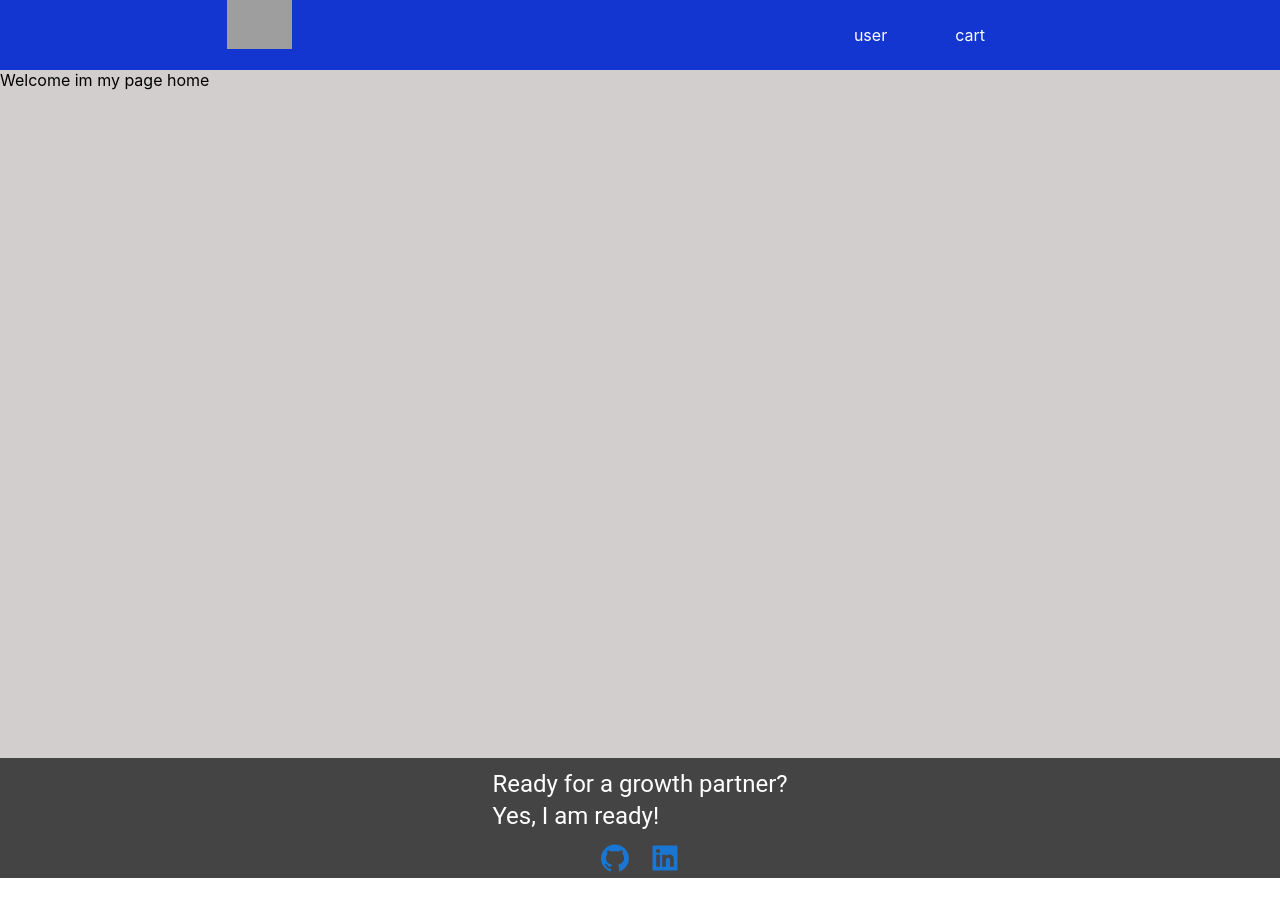
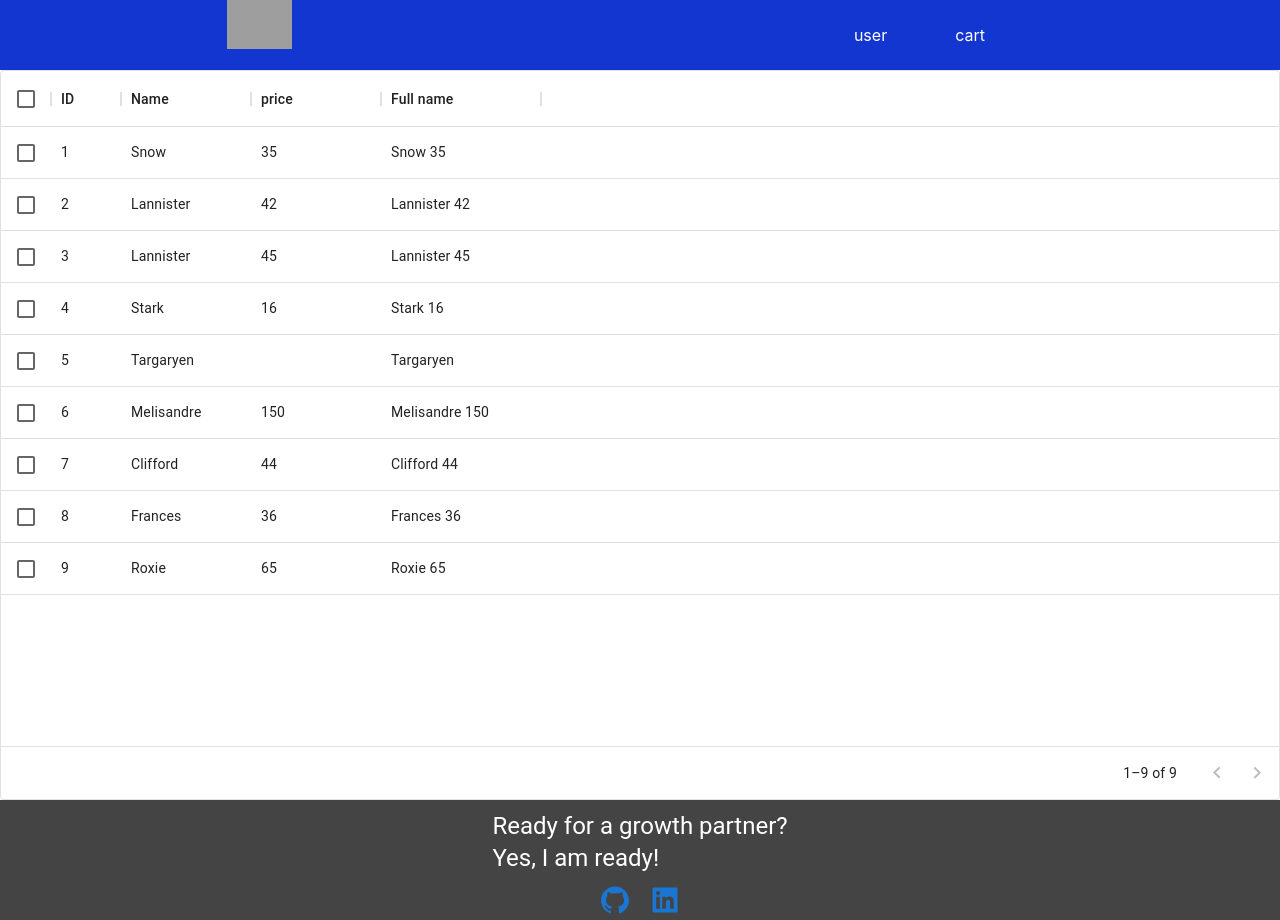
Before and after one commit to lissandrojs/testFullStackProblemCompany, a React (Create React App) app in the folder frontend/: page /home in a window 1280 px wide. Before the commit the page ends 878 px from the top, so only its background shows below. Built offline with nearby package versions, Linux system fonts and the light colour scheme; no server answers; grey boxes are pictures that could not be loaded.

Commit message:
feat : create simple list products in screen home

```diff
--- a/frontend/package.json
+++ b/frontend/package.json
@@ -13,6 +13,7 @@
     "@mui/icons-material": "^5.11.0",
     "@mui/material": "^5.11.1",
     "@mui/styled-engine-sc": "^5.11.0",
+    "@mui/x-data-grid": "^5.17.16",
     "@testing-library/jest-dom": "^5.16.5",
     "@testing-library/react": "^13.4.0",
     "@testing-library/user-event": "^13.5.0",
--- a/frontend/src/components/Home/Home.tsx
+++ b/frontend/src/components/Home/Home.tsx
@@ -1,8 +1,85 @@
-import React from "react";
 import "./style.css";
+import  React, { useEffect, useState } from 'react';
+import { DataGrid, GridColDef, GridValueGetterParams } from '@mui/x-data-grid';
+import useAPIConsumption from "../../services/api";
+import IProduct  from "../../interfaces/IProducts";
+
+
+
+interface IProductRequest{
+  ID: number
+  name :string
+  price: number
+}
 
 const HomeComponent = () => {
-  return <div className="mainbar">Welcome im my page home</div>;
+
+  const columns: GridColDef[] = [
+    { field: 'id', headerName: 'ID', width: 70 },
+    { field: 'name', headerName: 'Name', width: 130 },
+    { field: 'price', headerName: 'price', width: 130 },
+
+    {
+      field: 'fullName',
+      headerName: 'Full name',
+      description: 'This column has a value getter and is not sortable.',
+      sortable: false,
+      width: 160,
+      valueGetter: (params: GridValueGetterParams) =>
+        `${params.row.name || ''} ${params.row.price || ''}`,
+    },
+  ];
+
+ const apiConsumption = useAPIConsumption()
+
+ const [rows,setRows] = useState( [
+
+  { id: 1, name: 'Snow',  price: 35 },
+ { id: 2, name: 'Lannister', price: 42 },
+ { id: 3, name: 'Lannister', price: 45 },
+ { id: 4, name: 'Stark', price: 16 },
+ { id: 5, name: 'Targaryen', price: null },
+ { id: 6, name: 'Melisandre', price: 150 },
+ { id: 7, name: 'Clifford', price: 44 },
+ { id: 8, name: 'Frances', price: 36 },
+ { id: 9, name: 'Roxie', price: 65 },])
+
+ useEffect(()=>{
+
+  const getStorage = localStorage.getItem("product")
+
+  if (!getStorage) {
+    apiConsumption.getProducts().then((data)=>{
+
+      const newObjt :Array<IProduct> = []
+
+      data?.forEach((element:IProductRequest) => {
+
+
+          newObjt.push({
+            id:element.ID,
+            name:element.name,
+            price:Number(element.price)
+        })
+
+      });
+
+    setRows(newObjt)
+    })
+  }
+},[])
+  return (
+    <div style={{ height: 730, width: '100%' }}>
+      <DataGrid
+      style={{display:"flex"}}
+        rows={rows}
+        columns={columns}
+        pageSize={10}
+        rowsPerPageOptions={[10]}
+        checkboxSelection
+      />
+    </div>
+  );
 };
 
 export default HomeComponent;
--- /dev/null
+++ b/frontend/src/interfaces/IProducts.d.ts
@@ -0,0 +1,5 @@
+export default interface IProduct{
+    id: number
+    name :string
+    price: number
+}
--- a/frontend/src/pages/Home/Home.tsx
+++ b/frontend/src/pages/Home/Home.tsx
@@ -1,7 +1,6 @@
-import React from "react"
+
 import HomeComponent from "../../components/Home/Home"
 import Layout from "../../components/Layout/Layout"
-
 
 const HomePage =()=>{
         return(
--- /dev/null
+++ b/frontend/src/services/api.tsx
@@ -0,0 +1,35 @@
+import axios from "axios";
+import React from "react";
+const useAPIConsumption = () => {
+  const getProducts = async () => {
+    const response = await axios.get("http://localhost:8081/products");
+    if (response.data) {
+      return response.data;
+    }
+    return [];
+  };
+
+//   const getBook = async (slug, chapter) => {
+//     const response = await axios.get(
+//       `/api/books?slug=${slug}&chapter=${chapter}`
+//     );
+
+//     if (response.data) {
+//       return response.data;
+//     }
+//     return null;
+//   };
+
+//   const postSearch = async (search) => {
+//     const response = await axios.get(`/api/search?q=${search}`);
+
+//     if (response.data) {
+//       return response.data;
+//     }
+//     return [];
+//   };
+// getBook, postSearch
+  return { getProducts,  };
+};
+
+export default useAPIConsumption;
```
Also changed, not shown: 1 other file (tests, documents, lock files or other folders).
